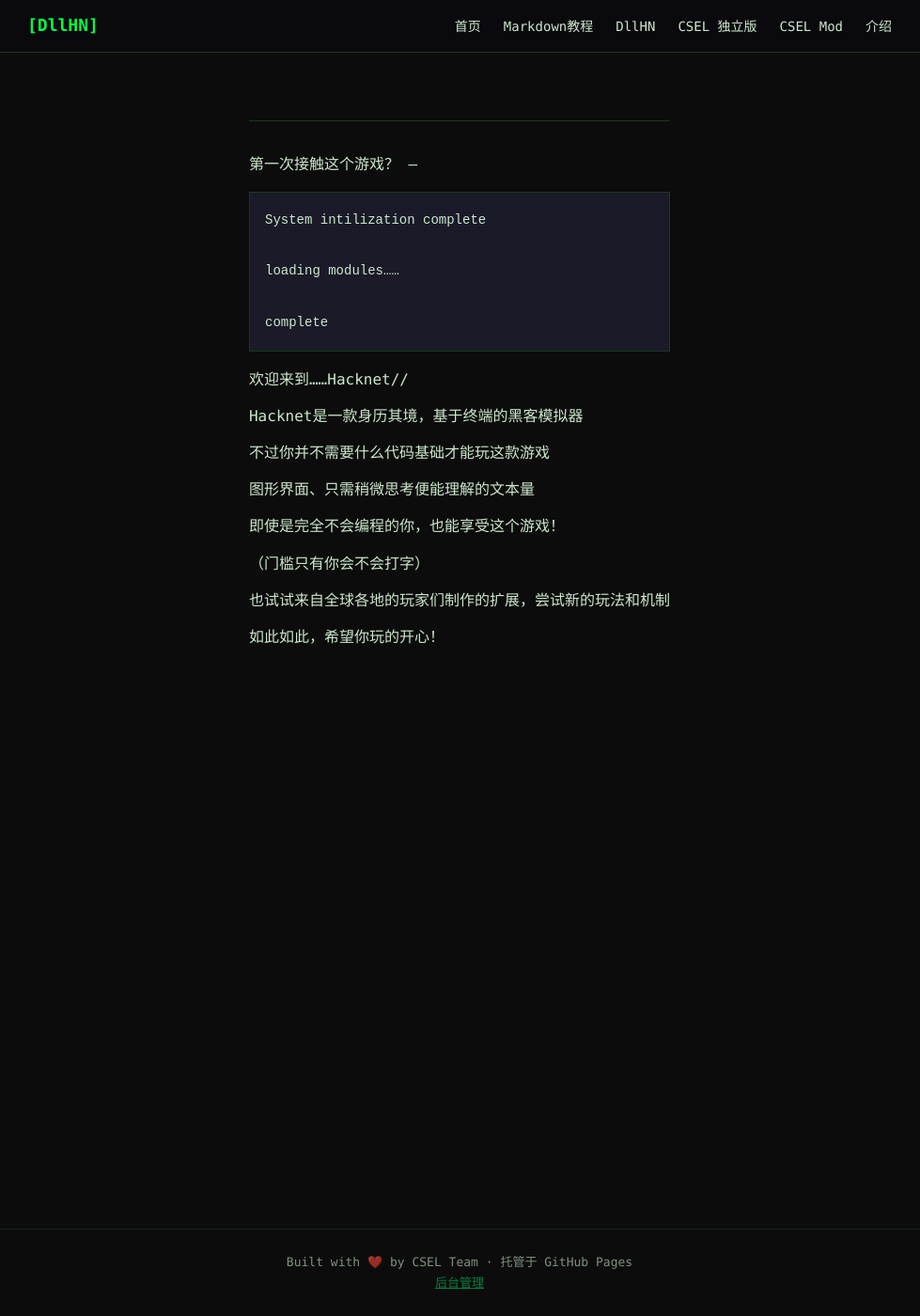
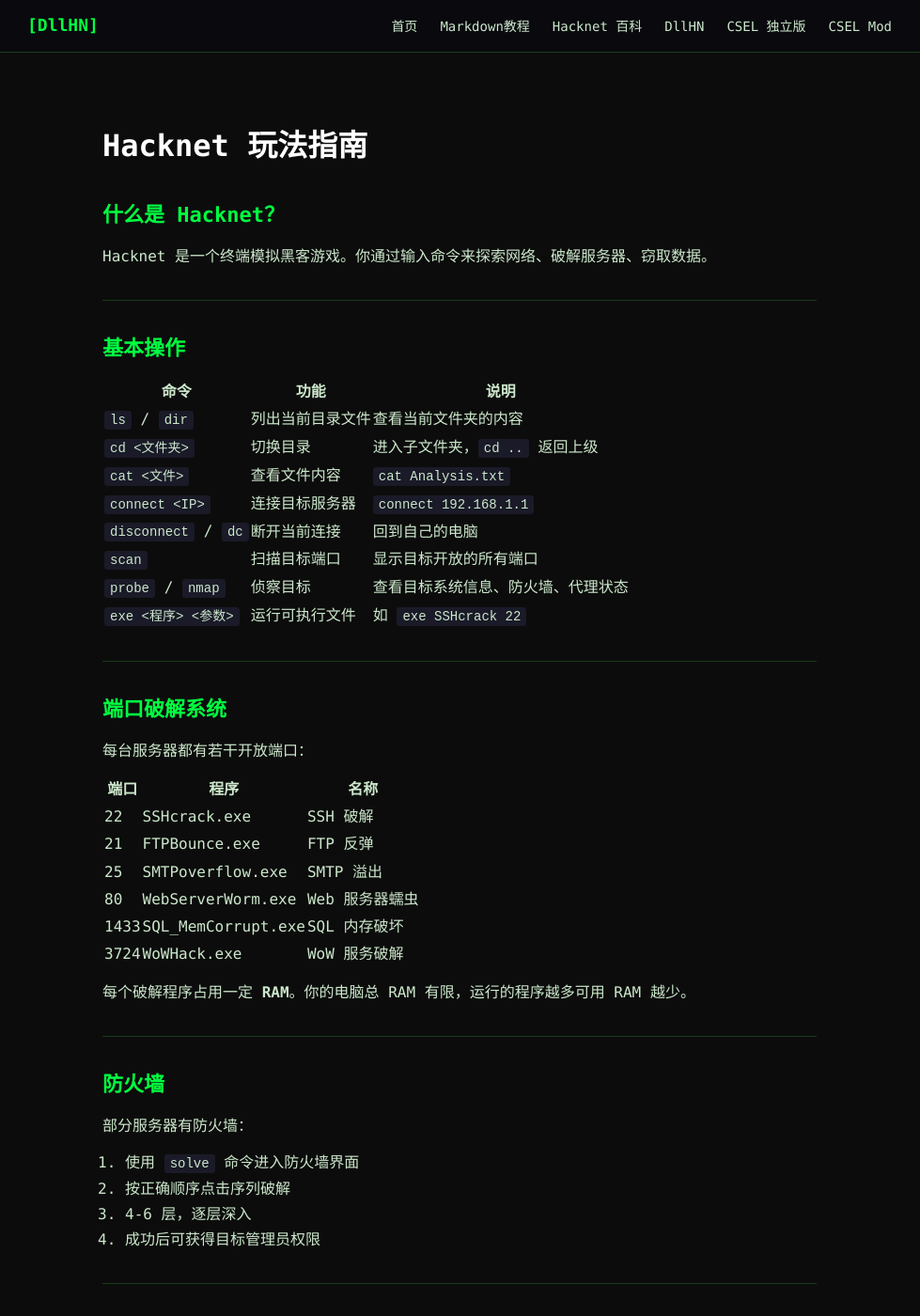
Before and after one commit to MEMZ-CHROER/dllHNWeb, a Jekyll site: the page built from introduction.md, in a window 1280 px wide and 1400 px high. Shown: the whole window at 94% size, without its empty margins (151-1130 px from the left). Built offline with Jekyll 4.4.1, drawn with Linux system fonts in a browser that asks for light colours; some of the changed text lies outside the part shown.

Commit message:
add Hacknet wiki section with sub-pages

````diff
--- a/_layouts/default.html
+++ b/_layouts/default.html
@@ -13,10 +13,10 @@
       <ul>
     <li><a href="{{ site.baseurl }}/">首页</a></li>
     <li><a href="{{ site.baseurl }}/md-jc">Markdown教程</a></li>
+    <li><a href="{{ site.baseurl }}/hacknet">Hacknet 百科</a></li>
     <li><a href="{{ site.baseurl }}/dllhn">DllHN</a></li>
     <li><a href="{{ site.baseurl }}/csel-standalone">CSEL 独立版</a></li>
     <li><a href="{{ site.baseurl }}/csel-mod">CSEL Mod</a></li>
-    <li><a href="{{ site.baseurl }}/introduction">介绍</a></li>
   </ul>
     </div>
   </nav>
--- a/introduction.md
+++ b/introduction.md
@@ -1,31 +1,106 @@
 ---
-title: "Introduction"
+title: 快速入门
 ---
 
----
-第一次接触这个游戏？
+# Hacknet 玩法指南
+
+## 什么是 Hacknet？
+
+Hacknet 是一个终端模拟黑客游戏。你通过输入命令来探索网络、破解服务器、窃取数据。
+
 ---
 
-```
-System intilization complete
+## 基本操作
 
-loading modules……
+| 命令 | 功能 | 说明 |
+|---|---|---|
+| `ls` / `dir` | 列出当前目录文件 | 查看当前文件夹的内容 |
+| `cd <文件夹>` | 切换目录 | 进入子文件夹，`cd ..` 返回上级 |
+| `cat <文件>` | 查看文件内容 | `cat Analysis.txt` |
+| `connect <IP>` | 连接目标服务器 | `connect 192.168.1.1` |
+| `disconnect` / `dc` | 断开当前连接 | 回到自己的电脑 |
+| `scan` | 扫描目标端口 | 显示目标开放的所有端口 |
+| `probe` / `nmap` | 侦察目标 | 查看目标系统信息、防火墙、代理状态 |
+| `exe <程序> <参数>` | 运行可执行文件 | 如 `exe SSHcrack 22` |
 
-complete
-```
+---
 
-欢迎来到……Hacknet//
+## 端口破解系统
 
-Hacknet是一款身历其境，基于终端的黑客模拟器
+每台服务器都有若干开放端口：
 
-不过你并不需要什么代码基础才能玩这款游戏
+| 端口 | 程序 | 名称 |
+|---|---|---|
+| 22 | SSHcrack.exe | SSH 破解 |
+| 21 | FTPBounce.exe | FTP 反弹 |
+| 25 | SMTPoverflow.exe | SMTP 溢出 |
+| 80 | WebServerWorm.exe | Web 服务器蠕虫 |
+| 1433 | SQL_MemCorrupt.exe | SQL 内存破坏 |
+| 3724 | WoWHack.exe | WoW 服务破解 |
 
-图形界面、只需稍微思考便能理解的文本量
+每个破解程序占用一定 **RAM**。你的电脑总 RAM 有限，运行的程序越多可用 RAM 越少。
 
-即使是完全不会编程的你，也能享受这个游戏！
+---
 
-（门槛只有你会不会打字）
+## 防火墙
 
-也试试来自全球各地的玩家们制作的扩展，尝试新的玩法和机制
+部分服务器有防火墙：
 
-如此如此，希望你玩的开心！
+1. 使用 `solve` 命令进入防火墙界面
+2. 按正确顺序点击序列破解
+3. 4-6 层，逐层深入
+4. 成功后可获得目标管理员权限
+
+---
+
+## 代理
+
+有代理的服务器必须先绕过才能连接。使用 `SSLTrojan.exe` 或代理破解工具。
+
+---
+
+## 追踪系统
+
+- 连接时间越长，追踪进度越高
+- 追踪完成后管理员会踢出你
+- 使用 `TraceKill.exe` 可以清除追踪
+- 追踪状态显示在屏幕左下角
+
+---
+
+## 文件系统
+
+| 路径 | 说明 |
+|---|---|
+| `/home` | 用户目录 |
+| `/bin` | 破解程序目录 |
+| `/sys` | 系统文件（x-server.sys 主题配置） |
+| `/log` | 系统日志 |
+
+`scp <源> <目标>` 在不同机器间传文件。
+
+---
+
+## 进程管理
+
+- `ps` — 查看运行中的进程
+- `kill <PID>` — 终止进程
+- `reboot` — 重启系统（清除所有程序）
+
+---
+
+## 常用工具
+
+- `SecurityTracer.exe` — 反追踪
+- `Decypher.exe` — 解密文件
+- `Sequencer.exe` — 自动化破解
+- `ForkBomb.exe` — 系统炸弹
+- `PortHack.exe` — 一键端口破解
+
+---
+
+## 主题配置
+
+- `x-server.sys` 控制系统主题配色
+- 可用主题：`TerminalOnlyBlack` / `HacknetBlue` / `HacknetWhite` / `GreenCompact` / `Amber` / `PastleSim`
+- 修改后执行 `reloadtheme` 立即生效
````
Also changed, not shown: hacknet/commands.md (added, +112 -0 lines), hacknet/index.md (added, +20 -0 lines), hacknet/mechanics.md (added, +104 -0 lines), hacknet/story.md (added, +111 -0 lines).
